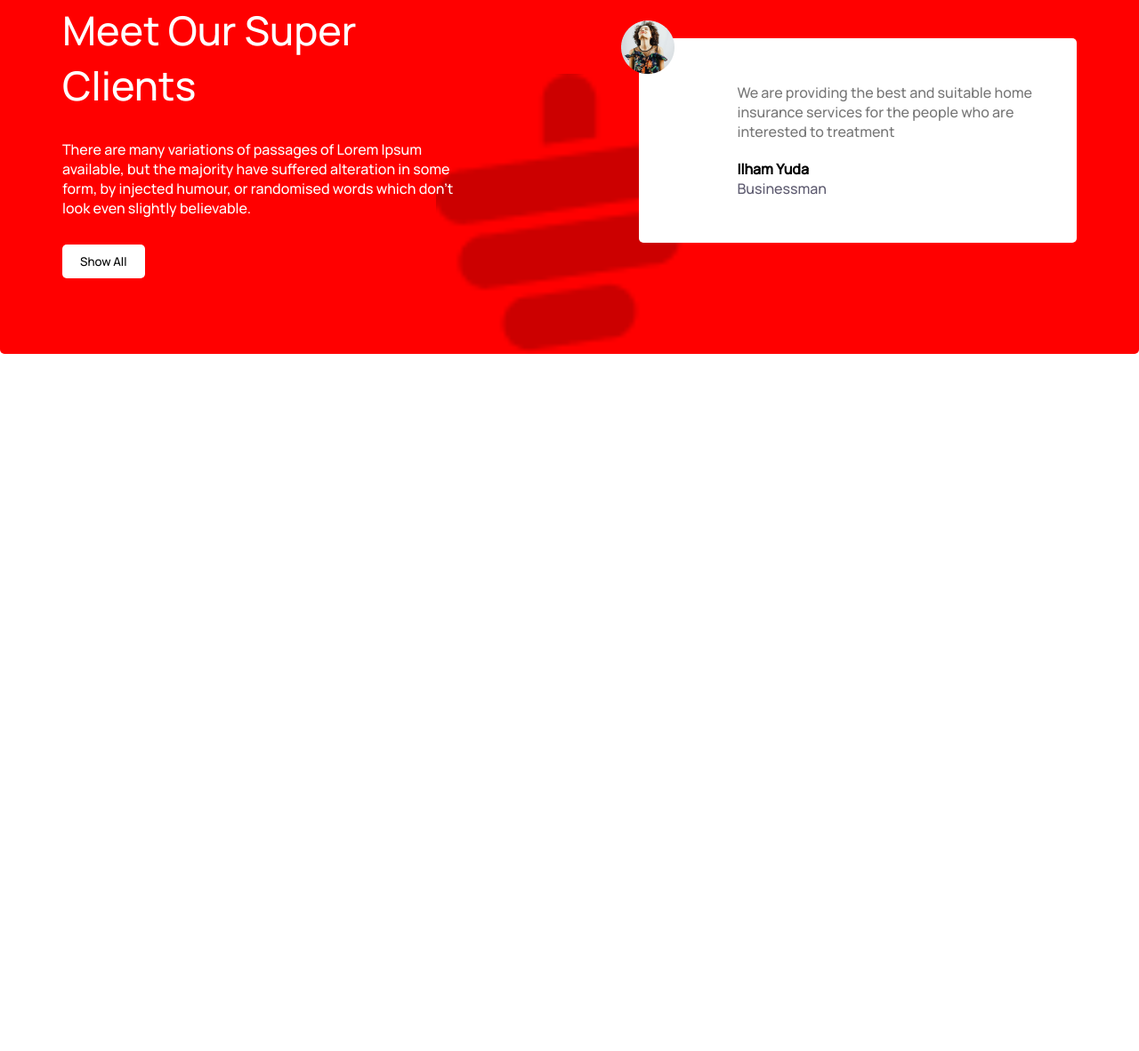
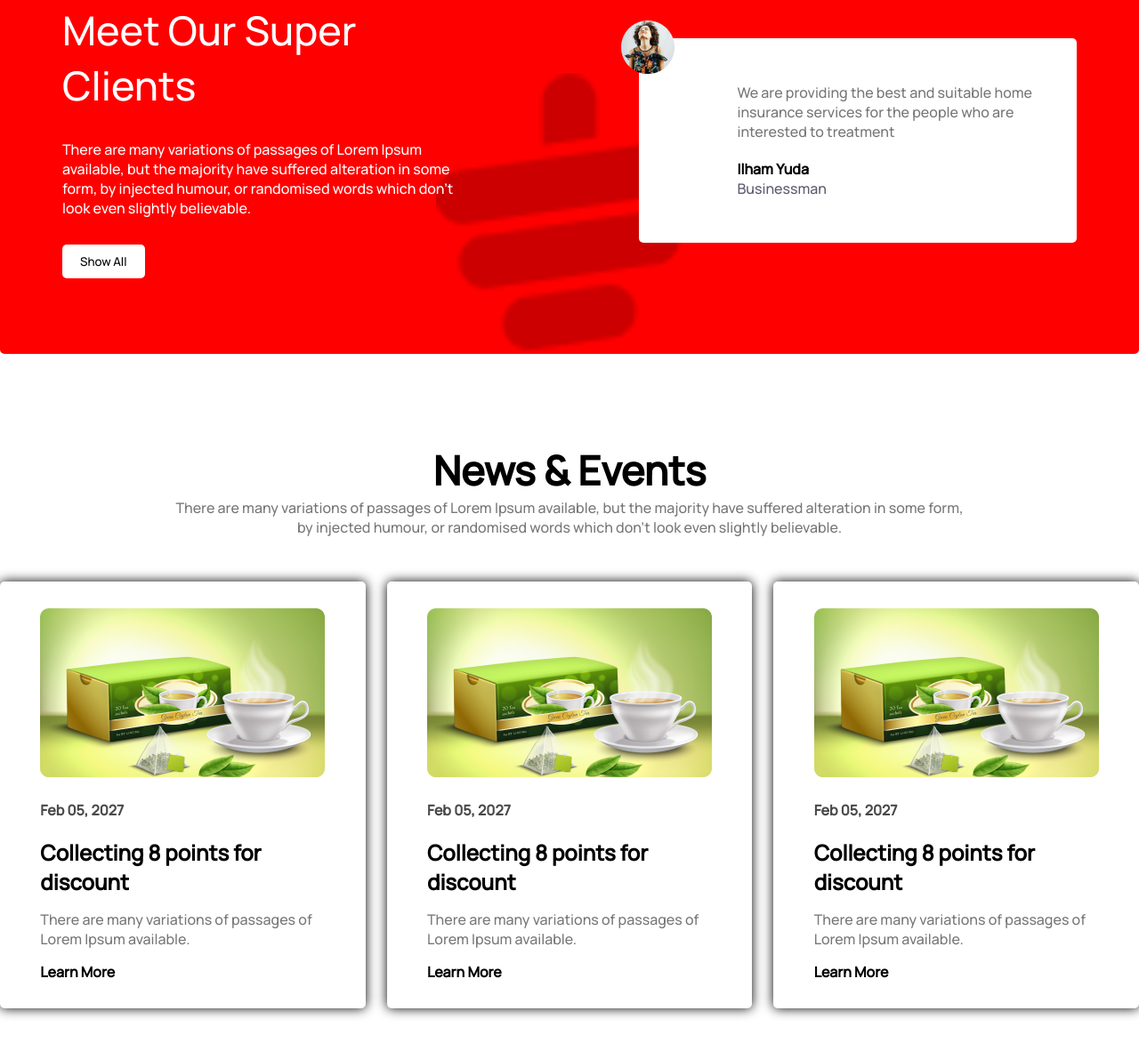
Before and after one commit to naimprodev/tea-house-vinila, a plain HTML site: page index.html in a window 1280 px wide. Shown: the part 2255-3437 px from the top of the page at 89% size. Before the commit the page ends 2673 px from the top, so only its background shows below. Drawn offline with Linux system fonts and the light colour scheme.

Commit message:
news and event section done

```diff
--- a/css/style.css
+++ b/css/style.css
@@ -213,7 +213,7 @@
     background-position: center bottom;
     margin: 0 auto;
     height: 60vh;
-    margin-bottom: 20px;
+    margin-bottom: 100px;
     display: flex;
     padding: 0 70px;
     align-items: center;
@@ -274,6 +274,68 @@
 
 /* ------------------------------------------------------------------------------------------------------------------                                            clients section style finish
 ------------------------------------------------------------------------------------------------------------------*/
+/* ------------------------------------------------------------------------------------------------------------------                                            news section style start
+------------------------------------------------------------------------------------------------------------------*/
+.news{
+    width: 100%;
+    max-width: 1600px;
+    margin: 100px auto;
+}
+.news-description{
+    text-align: center;
+    margin-bottom: 50px;
+}
+
+.news-heading{
+    font-size: var(--secondary-font);
+    font-weight: var(--primary-width);
+}
+.news-title{
+    font-size: var(--Tartary-font);
+    font-weight: var(--tartary-width);
+    color: var(--dark-gray);
+}
+.events{
+    display: grid;
+    grid-template-columns: repeat(3, 1fr);
+    gap: 24px;
+}
+.event{
+    background-color: white;
+    border-radius: 5px;
+    padding: 30px 10px;
+    box-shadow: 0px 0px 13px 0px black;
+    display: flex;
+    justify-content: center;
+}
+.event-date{
+    margin: 20px 0;
+    font-weight: bold;
+    color: var(--dark-pink);
+}
+.event-heading{
+    font-style: 20px;
+    font-weight: 700;
+    margin-bottom: 15px;
+}
+.event-title{
+    font-size: 16px;
+    font-weight: 400;
+    color: var(--dark-gray);
+    margin-bottom: 15px;
+}
+.anchor {
+    text-decoration: none;
+    color: black;
+    font-weight: bold;
+}
+
+
+
+
+
+/* ------------------------------------------------------------------------------------------------------------------                                            news section style finish
+------------------------------------------------------------------------------------------------------------------*/
 /* ------------------------------------------------------------------------------------------------------------------                                            media quires
 ------------------------------------------------------------------------------------------------------------------*/
 
@@ -293,7 +355,7 @@
     .tea-description{
         text-align: center;
     }
-    .tea-container{
+    .tea-container, .events{
         grid-template-columns: repeat(1, 1fr);
         text-align: center;
 
@@ -325,7 +387,7 @@
     .tea-description{
         text-align: center;
     }
-    .tea-container{
+    .tea-container, .events{
         grid-template-columns: repeat(1, 1fr);
         text-align: center;
     }
--- a/index.html
+++ b/index.html
@@ -138,6 +138,53 @@
                 </div>
             </div>
         </section>
+        <section class="news">
+            <div class="news-description">
+                <h1 class="news-heading">
+                    News & Events
+                </h1>
+                <p class="news-title">
+                    There are many variations of passages of Lorem Ipsum available, but the majority have suffered
+                    alteration in some form, <br> by injected humour, or randomised words which don't look even slightly
+                    believable.
+            </div>
+            </p>
+            <div class="events">
+                <div class="event">
+                    <div>
+                        <img src="images/news-1.png" alt="">
+                        <p class="event-date">Feb 05, 2027</p>
+                        <h2 class="event-heading">Collecting 8 points for <br> discount</h2>
+                        <p class="event-title">
+                            There are many variations of passages of <br> Lorem Ipsum available.
+                        </p>
+                        <a class="anchor" href="">Learn More</a>
+                    </div>
+                </div>
+                <div class="event">
+                    <div>
+                        <img src="images/news-1.png" alt="">
+                        <p class="event-date">Feb 05, 2027</p>
+                        <h2 class="event-heading">Collecting 8 points for <br> discount</h2>
+                        <p class="event-title">
+                            There are many variations of passages of <br> Lorem Ipsum available.
+                        </p>
+                        <a class="anchor" href="">Learn More</a>
+                    </div>
+                </div>
+                <div class="event">
+                    <div>
+                        <img src="images/news-1.png" alt="">
+                        <p class="event-date">Feb 05, 2027</p>
+                        <h2 class="event-heading">Collecting 8 points for <br> discount</h2>
+                        <p class="event-title">
+                            There are many variations of passages of <br> Lorem Ipsum available.
+                        </p>
+                        <a class="anchor" href="">Learn More</a>
+                    </div>
+                </div>
+            </div>
+        </section>
     </main>
 </body>
 
```
